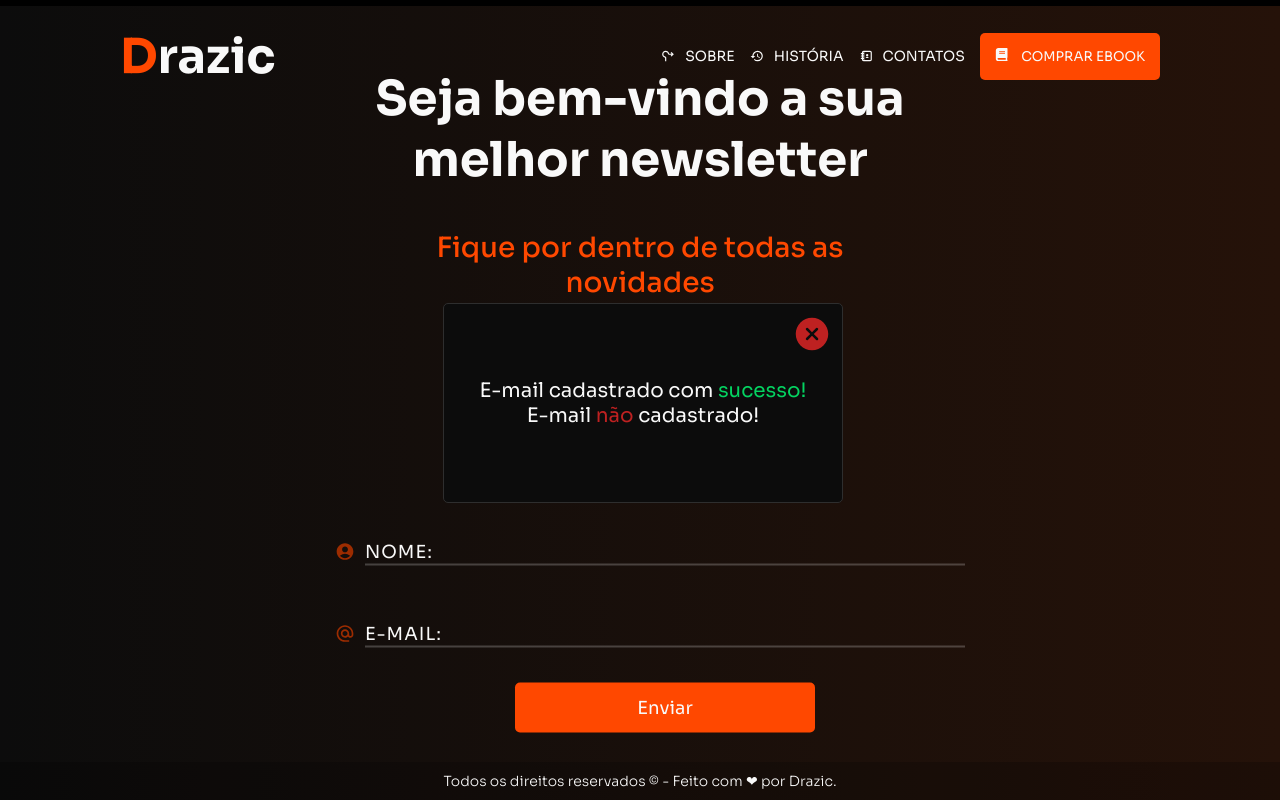
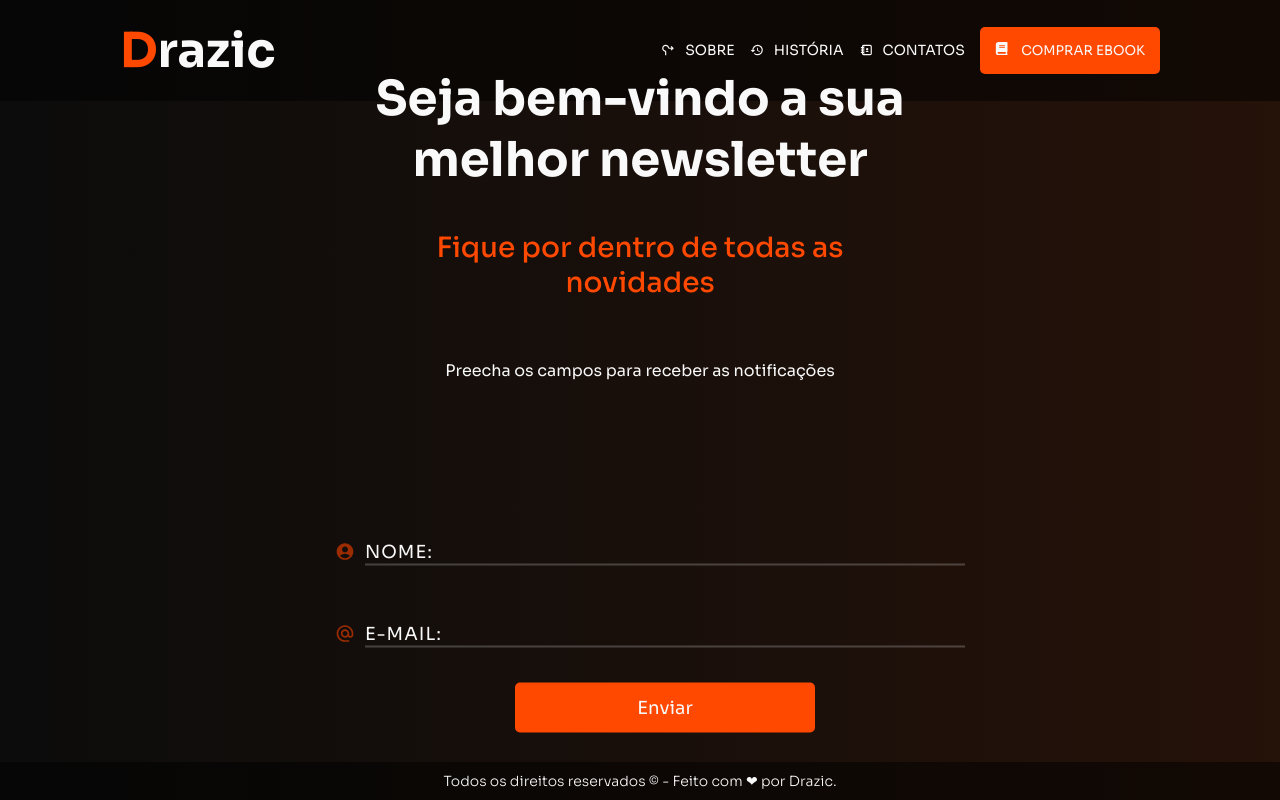
Before and after one commit to astracoder/newsletter-react, a React (Create React App) app: page / in a window 1280 px wide. Built offline with nearby package versions, Linux system fonts and the light colour scheme.

Commit message:
Building and implementing form validaition

```diff
--- a/src/App.js
+++ b/src/App.js
@@ -1,12 +1,10 @@
 import HeaderComponent from "./Components/Header/HeaderComponent";
 import MainComponents from "./Components/Main/MainComponents";
 import FooterComponents from "./Components/Footer/FooterComponents";
-import ModalComponents from "./Components/Modal/ModalComponents";
 
 function App() {
   return (
     <div className="App">
-      <ModalComponents />
       <HeaderComponent />
       <MainComponents />
       <FooterComponents />
--- a/src/Components/Header/Header.module.css
+++ b/src/Components/Header/Header.module.css
@@ -1,5 +1,6 @@
 .header {
     padding: 2rem 12rem;
+    background: var(--dark-trans);
 }
 
 .header__menu {
--- a/src/Components/Main/MainComponents.js
+++ b/src/Components/Main/MainComponents.js
@@ -1,8 +1,15 @@
 import styles from './Main.module.css';
-
 import { MdAccountCircle, MdAlternateEmail } from 'react-icons/md';
 
+import { useState } from 'react';
+import ModalComponents from "../Modal/ModalComponents";
+
 const MainComponents = () => {
+    const [isOpenModal, setIsOpenModal] = useState(false);
+
+    const [nameValue, setNameValue] = useState();
+    const [emailValue, setEmailValue] = useState();
+
   return (
     <main className={styles.main}>
         <section className={styles.main__content}>
@@ -12,21 +19,37 @@ const MainComponents = () => {
             <form className={styles.form} action="#">
                 <MdAccountCircle className={styles.icons} />
                 <div className={styles.inputs}>
-                    <input type="text" name="name" id={styles.input__name} required></input>
+                    <input
+                        type="text"
+                        name="name"
+                        id={styles.input__name}
+                        onChange={e => setNameValue(e.target.value)}
+                        required
+                    ></input>
                     <span>Nome:</span>
                     <i></i>
                 </div>
                 <MdAlternateEmail className={styles.icons} />
                 <div className={styles.inputs}>
-                    <input type="text" name="email" id={styles.input__email} required></input>
+                    <input
+                        type="text"
+                        name="email"
+                        id={styles.input__email}
+                        onChange={e => setEmailValue(e.target.value)}
+                        required
+                    ></input>
                     <span>E-mail:</span>
                     <i></i>
                 </div>
                 <div className={styles.buttons}>
-                    <button type="submit" id={styles.btn__send}>Enviar</button>
+                    <button
+                        id={styles.btn__send}
+                        onClick={() => setIsOpenModal(true)}
+                    >Enviar</button>
                 </div>
             </form>
         </section>
+        <ModalComponents isOpen={isOpenModal} isClose={() => setIsOpenModal(!isOpenModal)}/>
     </main>
     )
 }
--- a/src/Components/Modal/Modal.module.css
+++ b/src/Components/Modal/Modal.module.css
@@ -3,7 +3,7 @@
     z-index: 2;
     min-width: 100vw;
     max-height: 100vh;
-    background: red;
+    background: var(--dark-trans);
 }
 
 .modal__content {
@@ -15,8 +15,8 @@
     border: .1rem solid var(--dark-200);
     border-radius: .5rem;
     position: absolute;
-    top: 50vh;
-    left: 50vw;
+    top: 50%;
+    left: 50%;
     transform: translate(-50%, -50%);
 
     display: flex;
--- a/src/Components/Modal/ModalComponents.js
+++ b/src/Components/Modal/ModalComponents.js
@@ -1,17 +1,20 @@
 import styles from './Modal.module.css';
-
 import { IoCloseCircle } from "react-icons/io5";
 
-const ModalComponents = () => {
-    return (
-        <dialog className={styles.modal} open>
-            <div className={styles.modal__content}>
-                <p className={styles.text__success}>E-mail cadastrado com <span>sucesso!</span></p>
-                <p className={styles.text__error}>E-mail <span>não</span> cadastrado!</p>
-                <button className={styles.btn__close}><IoCloseCircle /></button>
+const ModalComponents = ({ isOpen, isClose }) => {
+    if(isOpen) {
+        return (
+            <div className={styles.modal}>
+                <div className={styles.modal__content}>
+                    <p className={styles.text__success}>Nome:</p>
+                    <p className={styles.text__error}>E-mail:</p>
+                    <button onClick={isClose} className={styles.btn__close}><IoCloseCircle /></button>
+                </div>
             </div>
-        </dialog>
-    )
+        )
+    }
+
+    return null;
 }
 
 export default ModalComponents;
--- a/src/global.css
+++ b/src/global.css
@@ -17,7 +17,7 @@
   --green-place: #66ff004d;
   --dark: #0C0C0C;
   --dark-200: #2e2e2e;
-  --dark-trans: #00000036;
+  --dark-trans: #00000081;
   --brown: #251209;
   --brown-200: #1d0d05;
   --light: #F9f9f9;
```
